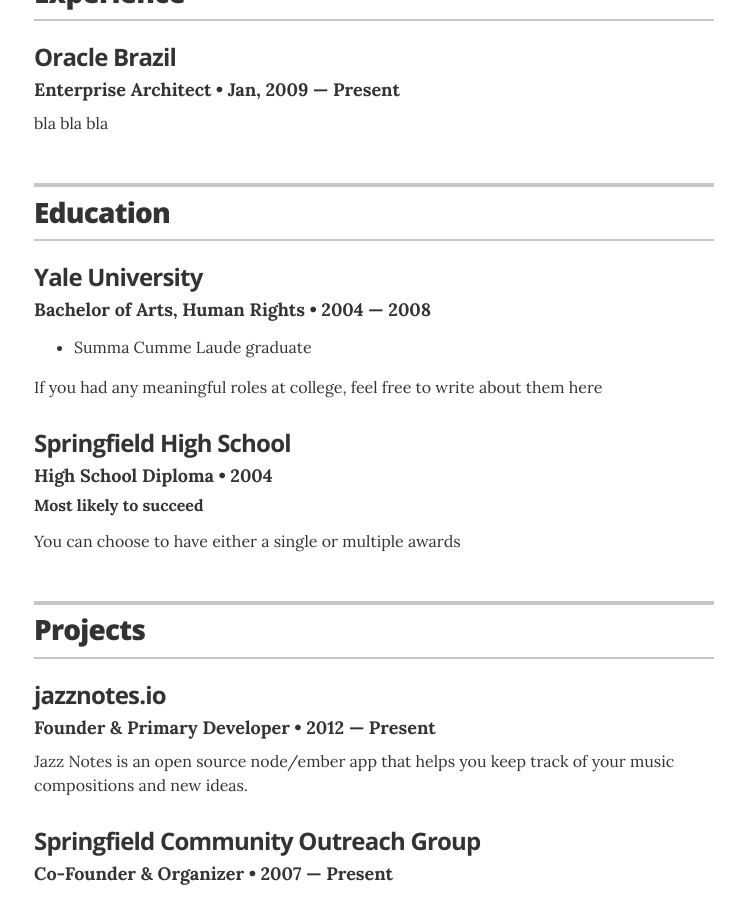
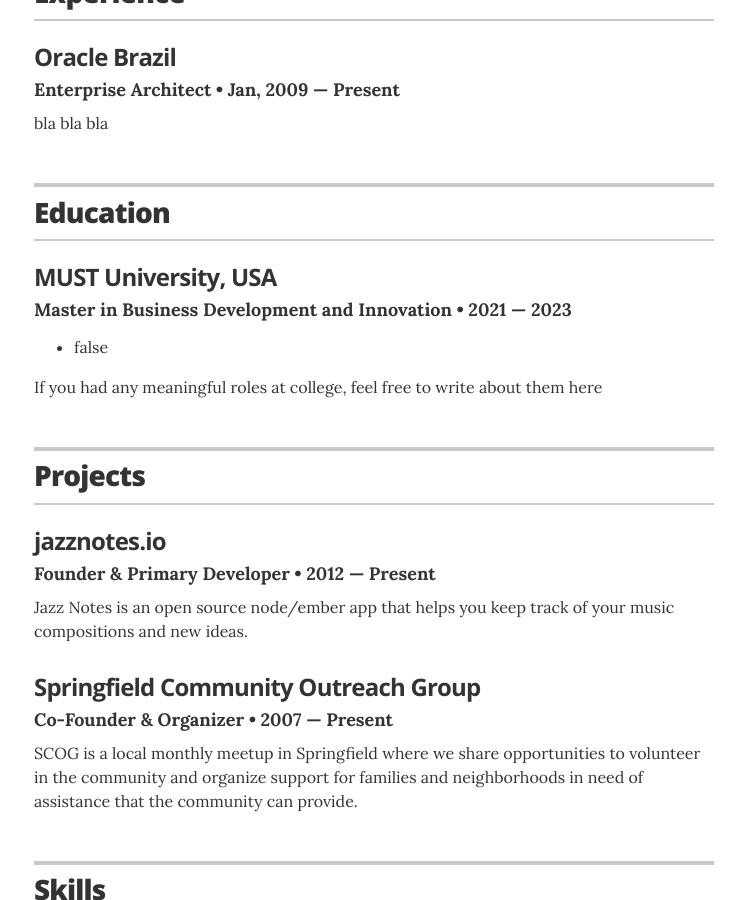
Before and after one commit to fdagaldino/fdagaldino.github.io, a Jekyll site: the page built from index.html, in a window 1280 px wide and 900 px high, scrolled down 557 px. Shown: the whole window, without its empty margins (266-1011 px from the left). Built offline with Jekyll 4.4.1, drawn with Linux system fonts in a browser that asks for light colours.

Commit message:
Update education.yml

```diff
--- a/_data/education.yml
+++ b/_data/education.yml
@@ -1,13 +1,7 @@
 # Degree
-- degree: Bachelor of Arts, Human Rights
-  uni: Yale University
-  year: 2004 &mdash; 2008
+- degree: Master in Business Development and Innovation
+  uni: MUST University, USA
+  year: 2021 &mdash; 2023
   awards:
-    - award: Summa Cumme Laude graduate
+    - award: no
   summary: If you had any meaningful roles at college, feel free to write about them here
-
-- degree: High School Diploma
-  uni: Springfield High School
-  year: 2004
-  award: Most likely to succeed
-  summary: You can choose to have either a single or multiple awards
```
